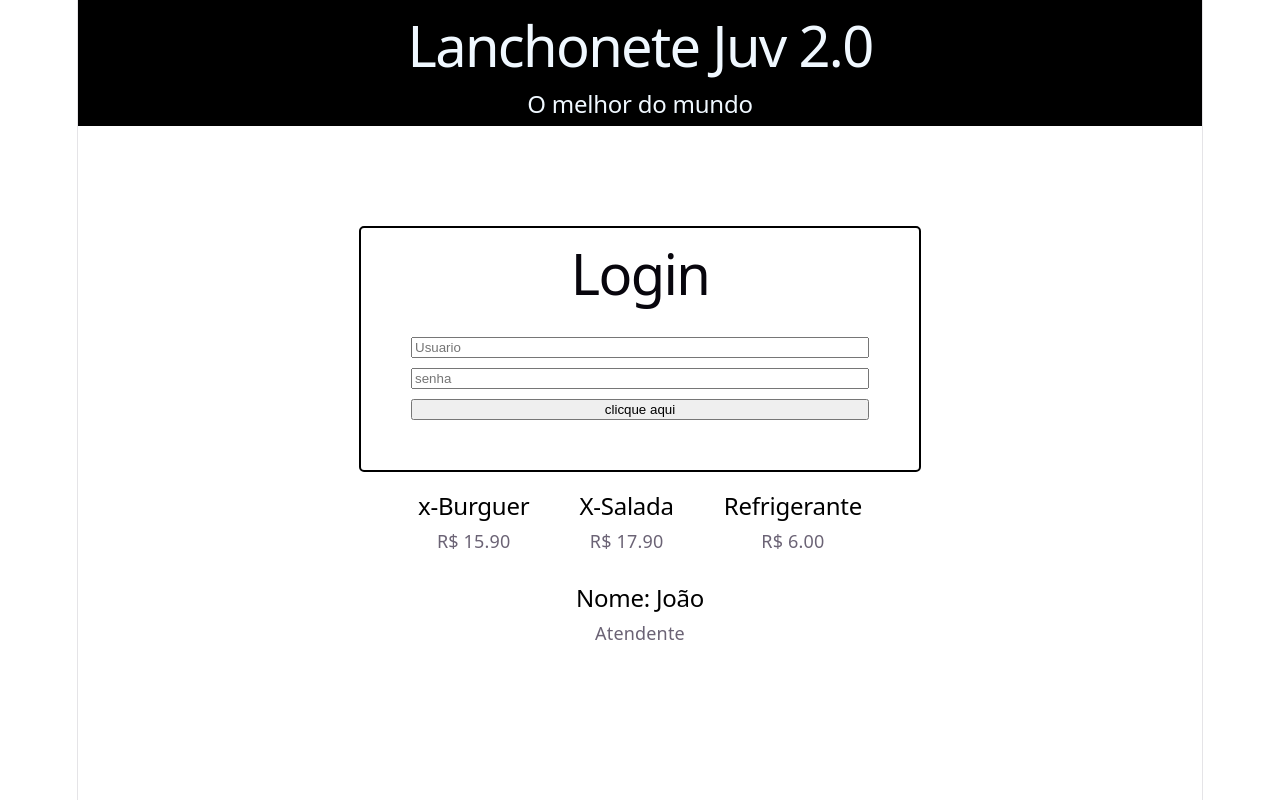
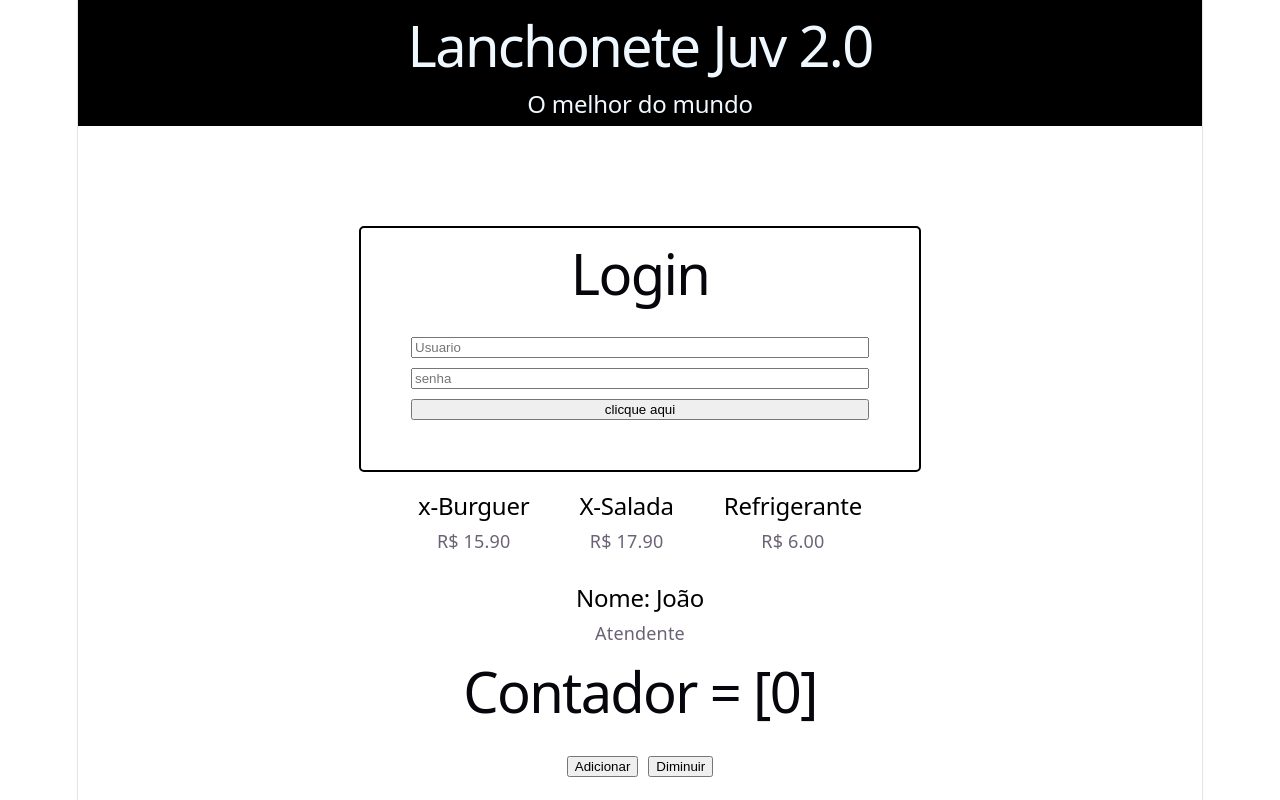
Before and after one commit to pierrelouis9-del/React_site-html, a React (Vite) app: page / in a window 1280 px wide. Built offline with nearby package versions, Linux system fonts and the light colour scheme.

Commit message:
sétimo commit

```diff
--- a/src/App.jsx
+++ b/src/App.jsx
@@ -2,6 +2,7 @@ import Header from "./components/Header";
 import Login from "./components/Login";
 import Cardapio  from "./components/cardapio";
 import Funcionario from "./components/Funcionario";
+import Contador from "./components/Contador";
 
 function App() {
   return (
@@ -28,6 +29,8 @@ function App() {
 
       nome="João"
       cargo="Atendente" />
+
+      <Contador />
     </>
 
 
--- /dev/null
+++ b/src/components/Contador.css
@@ -0,0 +1,9 @@
+.res{
+
+    display: flex;
+    justify-content: center;
+    align-items: center;
+    gap: 10px;
+    margin: 10px;
+    margin-top: 20px;
+}
--- /dev/null
+++ b/src/components/Contador.jsx
@@ -0,0 +1,20 @@
+import { useState } from "react"
+import "./Contador.css"
+
+function Contador() {
+    const [contador, setContador] = useState(0)
+
+    return (
+        <>
+
+            <h1>Contador = [{contador}]</h1>
+            <div className="res">
+                <button onClick={() => setContador(contador + 1)}>Adicionar</button>
+                <button onClick={() => setContador(contador - 1)}>Diminuir</button>
+
+            </div>
+        </>
+    )
+
+}
+export default Contador
```
